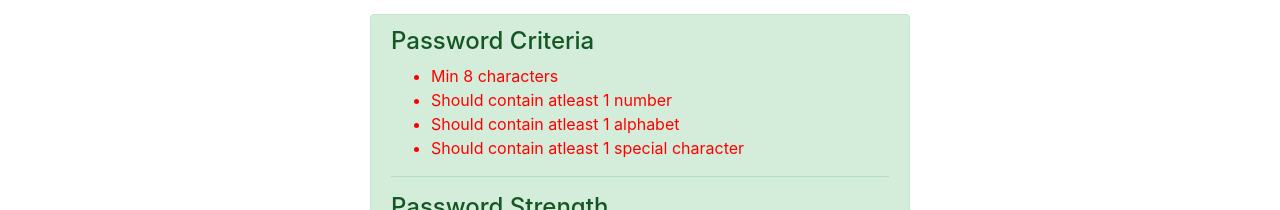
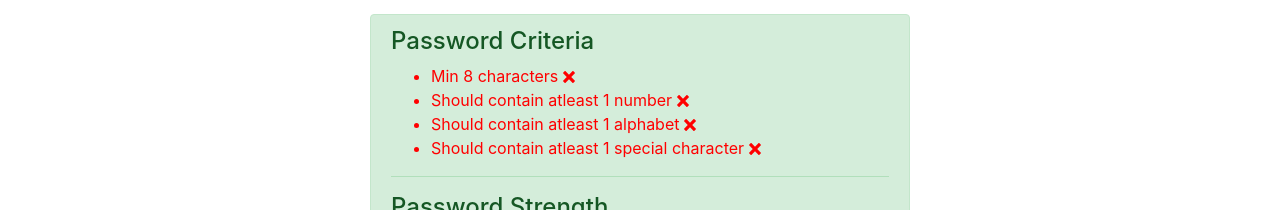
Before and after one commit to swarajlaha/frontend-challenges, a React (Create React App) app: page / in a window 1280 px wide. Shown: the part 152-362 px from the top of the page. Built offline with nearby package versions, Linux system fonts and the light colour scheme.

Commit message:
add cross, tick icons

```diff
--- a/package.json
+++ b/package.json
@@ -10,6 +10,7 @@
     "react": "^17.0.2",
     "react-bootstrap": "^1.6.1",
     "react-dom": "^17.0.2",
+    "react-icons": "^4.2.0",
     "react-scripts": "4.0.3",
     "web-vitals": "^1.1.2"
   },
--- a/src/components/pswdCriteria.js
+++ b/src/components/pswdCriteria.js
@@ -1,13 +1,15 @@
 import React from 'react'
+import { TiTick } from 'react-icons/ti'
+import { ImCross } from 'react-icons/im'
 
 const PswdCriteria = ({ pswdCheck, pswdLenCheck }) => {
   return (
     <>
       <ul>
-        {pswdLenCheck ? (<li className='mb-0'>Min 8 characters </li>) : (<li className='mb-0' style={{ color: 'red' }}>Min 8 characters </li>)}
-        {pswdCheck.numCheck ? (<li className='mb-0'>Should contain atleast 1 number</li>) : (<li className='mb-0' style={{ color: 'red' }}>Should contain atleast 1 number</li>)}
-        {pswdCheck.charCheck ? (<li className='mb-0'>Should contain atleast 1 alphabet </li>) : (<li className='mb-0' style={{ color: 'red' }}>Should contain atleast 1 alphabet </li>)}
-        {pswdCheck.specialCharCheck ? (<li className='mb-0'>Should contain atleast 1 special character</li>) : (<li className='mb-0' style={{ color: 'red' }}>Should contain atleast 1 special character</li>)}
+        {pswdLenCheck ? (<li className='mb-0'>Min 8 characters <TiTick size={22} /></li>) : (<li className='mb-0' style={{ color: 'red' }}>Min 8 characters <ImCross size={12} /></li>)}
+        {pswdCheck.numCheck ? (<li className='mb-0'>Should contain atleast 1 number <TiTick size={22} /></li>) : (<li className='mb-0' style={{ color: 'red' }}>Should contain atleast 1 number <ImCross size={12} /></li>)}
+        {pswdCheck.charCheck ? (<li className='mb-0'>Should contain atleast 1 alphabet <TiTick size={22} /></li>) : (<li className='mb-0' style={{ color: 'red' }}>Should contain atleast 1 alphabet <ImCross size={12} /></li>)}
+        {pswdCheck.specialCharCheck ? (<li className='mb-0'>Should contain atleast 1 special character <TiTick size={22} /></li>) : (<li className='mb-0' style={{ color: 'red' }}>Should contain atleast 1 special character <ImCross size={12} /></li>)}
         </ul>
     </>
   )
```
Also changed, not shown: 1 other file (tests, documents, lock files or other folders).
